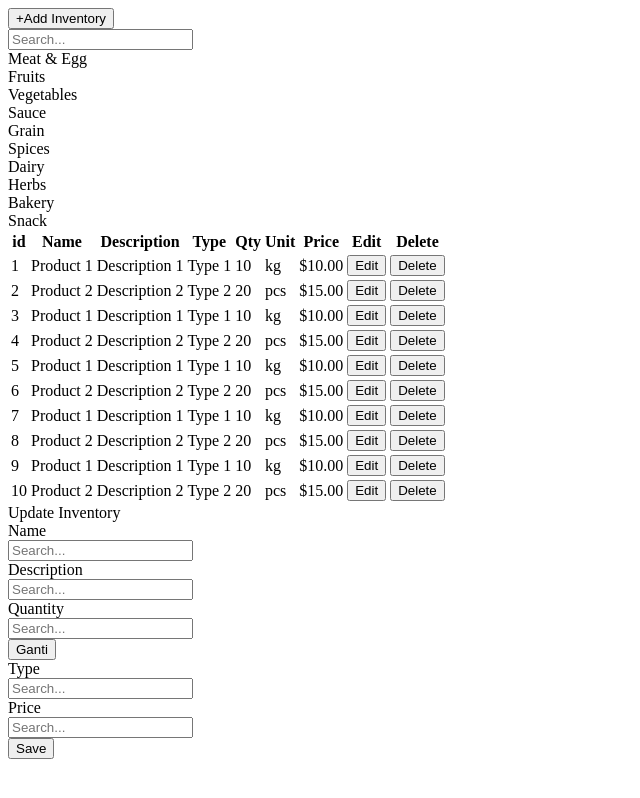
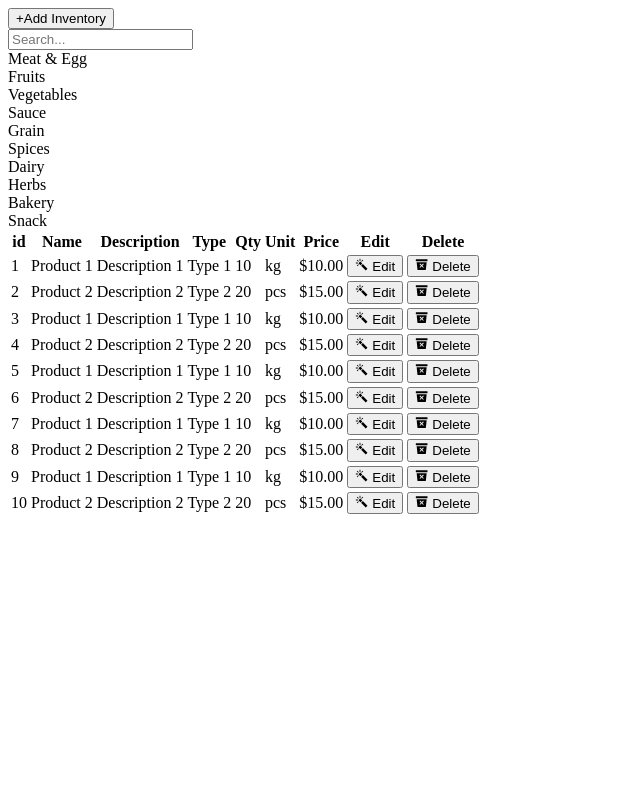
Before and after one commit to Harmerz/paw-fe, a Next.js app: page /inventory in a window 1280 px wide. Shown: the whole page, without its empty margins (0-640 px from the left). Built offline with nearby package versions, Linux system fonts and the light colour scheme.

Commit message:
feat: separate inventory and create inventory

```diff
--- a/src/app/inventory/page.js
+++ b/src/app/inventory/page.js
@@ -1,9 +1,8 @@
 'use client'
 
-import { useState } from 'react'
+import { IoColorWandSharp, IoTrashBinSharp } from 'react-icons/io5'
 
 export default function Inventory() {
-  const [quantity, setQuantity] = useState(false)
   const categories = [
     'Meat & Egg',
     'Fruits',
@@ -112,7 +111,7 @@ export default function Inventory() {
   ]
 
   return (
-    <div className="bg-white bg-contain">
+    <div className="min-h-screen bg-white bg-contain">
       <div className="p-8">
         <div className="flex flex-col items-start">
           <div className="mb-12 ml-auto">
@@ -168,17 +167,17 @@ export default function Inventory() {
                   <td className="py-2 pl-3">
                     <button
                       type="button"
-                      className="cursor-pointer rounded bg-ijo3 px-4 py-2 text-white"
+                      className="flex cursor-pointer items-center rounded bg-ijo3 px-4 py-2 text-white"
                     >
-                      Edit
+                      <IoColorWandSharp className="mr-2" /> Edit
                     </button>
                   </td>
                   <td className="py-2 pl-3">
                     <button
                       type="button"
-                      className="cursor-pointer rounded bg-merah-tumbas px-4 py-2 text-white"
+                      className="flex cursor-pointer items-center rounded bg-merah-tumbas px-4 py-2 text-white"
                     >
-                      Delete
+                      <IoTrashBinSharp className="mr-2" /> Delete
                     </button>
                   </td>
                 </tr>
@@ -187,78 +186,6 @@ export default function Inventory() {
           </table>
         </div>
       </div>
-
-      <div className="flex">
-        <div className="w-1/6 flex-none bg-white" />
-
-        <div className="w-2/3 flex-grow bg-white">
-          <div className="pb-6 pt-8 text-3xl font-bold text-black">Update Inventory</div>
-
-          <div className="pb-2 font-bold text-black">Name</div>
-          <div className="pb-4">
-            <input
-              type="text"
-              className="w-full rounded-md bg-gray-200 p-2 text-black"
-              placeholder="Search..."
-            />
-          </div>
-
-          <div className="pb-2 font-bold text-black">Description</div>
-          <div className="pb-4">
-            <input
-              type="text"
-              className="w-full rounded-md bg-gray-200 p-2 pb-28 text-black"
-              placeholder="Search..."
-            />
-          </div>
-
-          <div className="pb-2 font-bold text-black">Quantity</div>
-          <div className="flex flex-row gap-2 pb-4">
-            <input
-              type="text"
-              className="w-32 rounded-md bg-gray-200 p-2 text-black"
-              placeholder="Search..."
-            />
-            <div className="relative">
-              <button
-                type="button"
-                className="w-44 cursor-pointer rounded bg-gray-200 px-4 py-2 text-white"
-                onClick={() => setQuantity(!quantity)}
-              >
-                Ganti
-              </button>
-              {quantity && <div className="absolute w-full bg-yellow-200 text-black">kg</div>}{' '}
-            </div>
-          </div>
-
-          <div className="pb-2 font-bold text-black">Type</div>
-          <div className="pb-4">
-            <input
-              type="text"
-              className="w-full rounded-md bg-gray-200 p-2 text-black"
-              placeholder="Search..."
-            />
-          </div>
-
-          <div className="pb-2 font-bold text-black">Price</div>
-          <div className="pb-12">
-            <input
-              type="text"
-              className="w-full rounded-md bg-gray-200 p-2 text-black"
-              placeholder="Search..."
-            />
-          </div>
-        </div>
-
-        <div className="white relative w-1/6 flex-none">
-          <button
-            type="button"
-            className="absolute bottom-0 left-1/2 -translate-x-1/2 transform cursor-pointer rounded bg-ijo3 px-4 py-2 font-bold text-white"
-          >
-            Save
-          </button>
-        </div>
-      </div>
     </div>
   )
 }
```
Also changed, not shown: src/app/inventory/create/page.js (added, +108 -0 lines).
